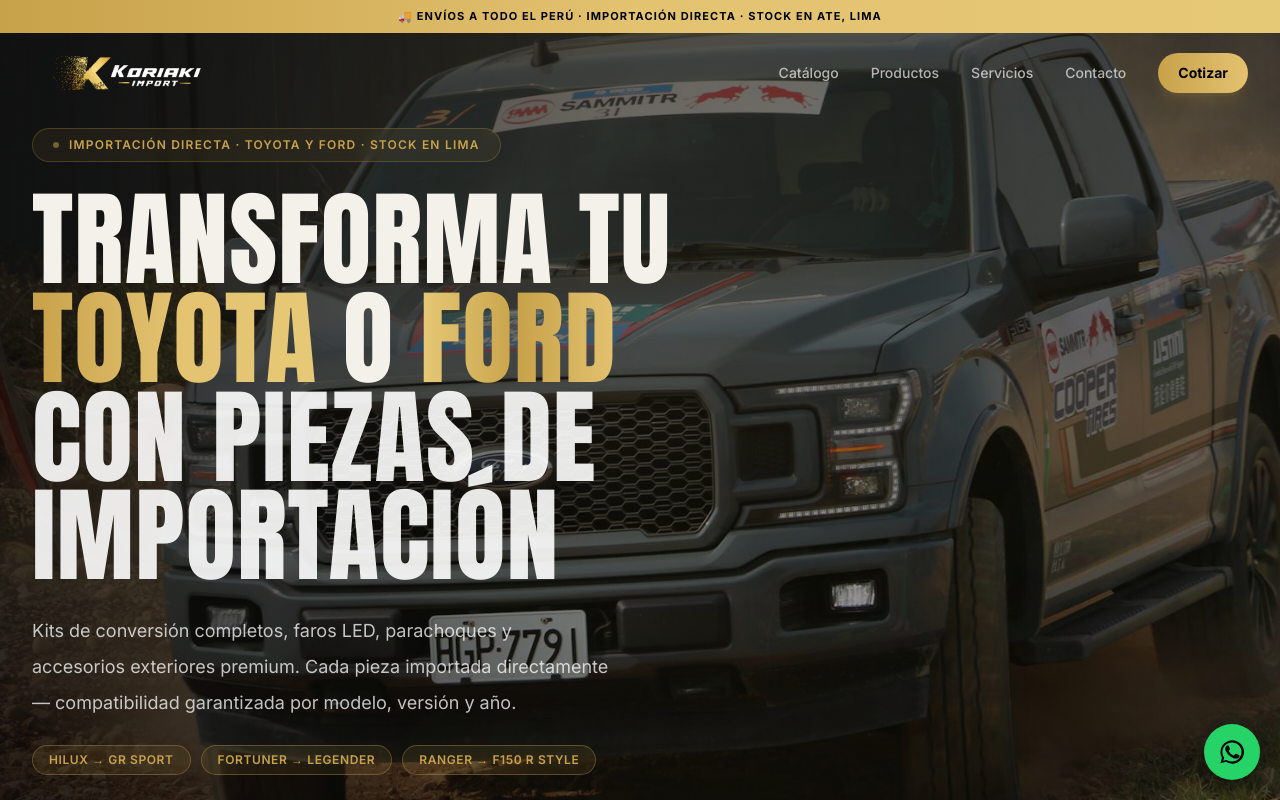
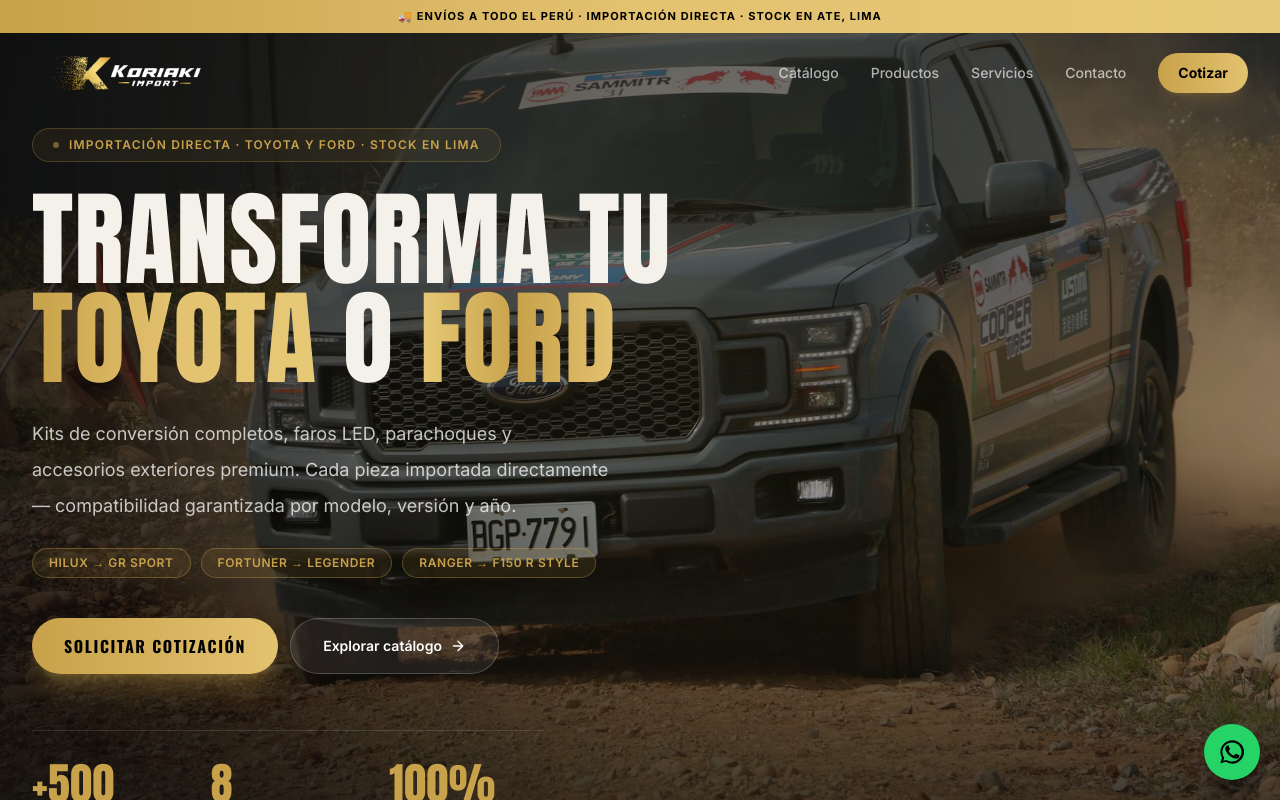
Before and after one commit to jeancarrascodv/koriaki-import, a Next.js app: page / in a window 1280 px wide. Shown: the top 800 px of the page. Built offline with nearby package versions, Linux system fonts and the light colour scheme.

Commit message:
fix: shorten hero headline to 'TRANSFORMA TU TOYOTA O FORD'

```diff
--- a/src/components/Hero.tsx
+++ b/src/components/Hero.tsx
@@ -45,8 +45,6 @@
             <span className="bg-gradient-to-r from-accent-2 via-accent to-accent-soft bg-clip-text text-transparent">
               Ford
             </span>
-            <br className="hidden sm:block" />
-            <span className="text-white/90"> con piezas de importación</span>
           </h1>
 
           {/* Supporting copy */}
```
